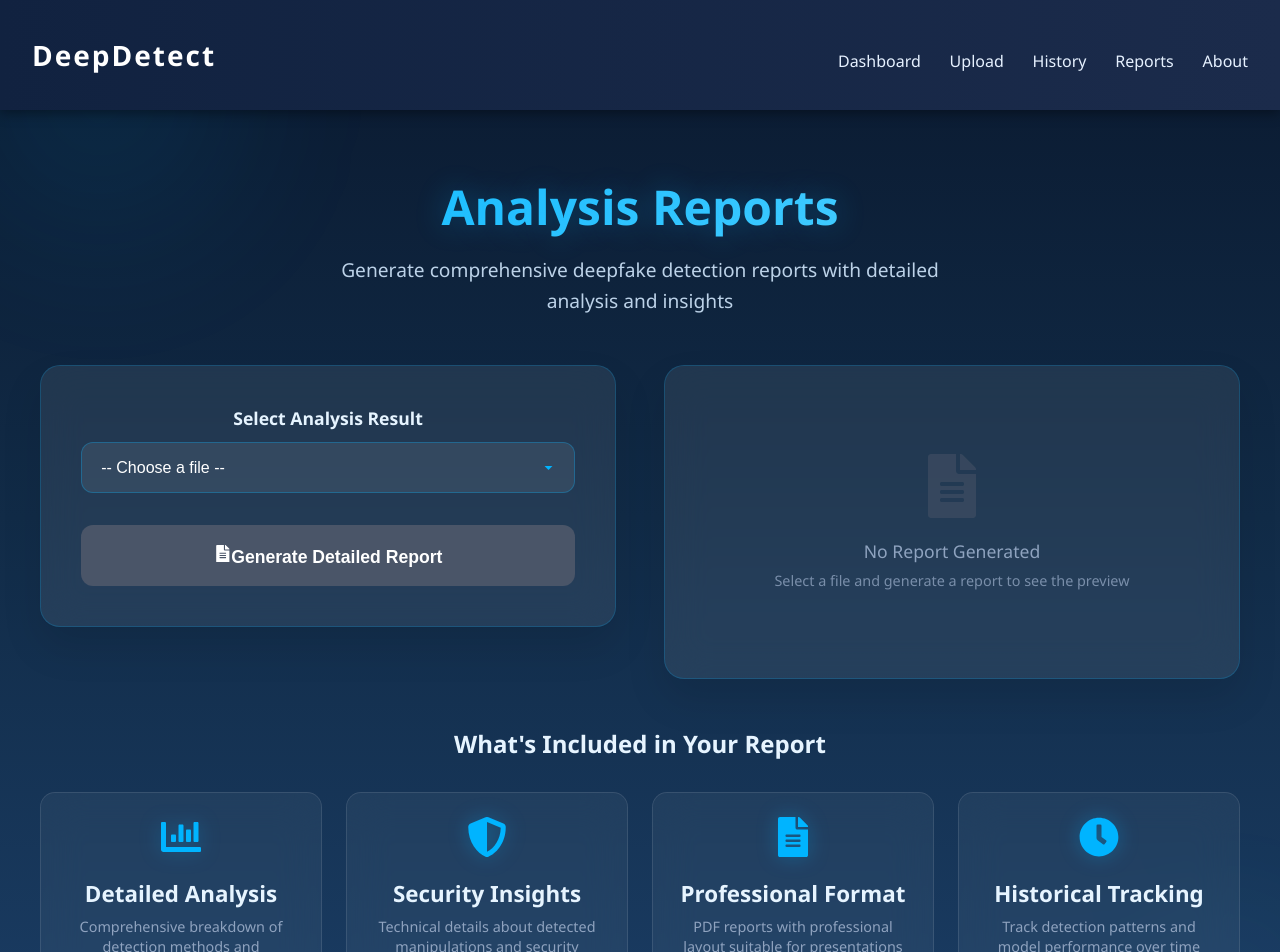
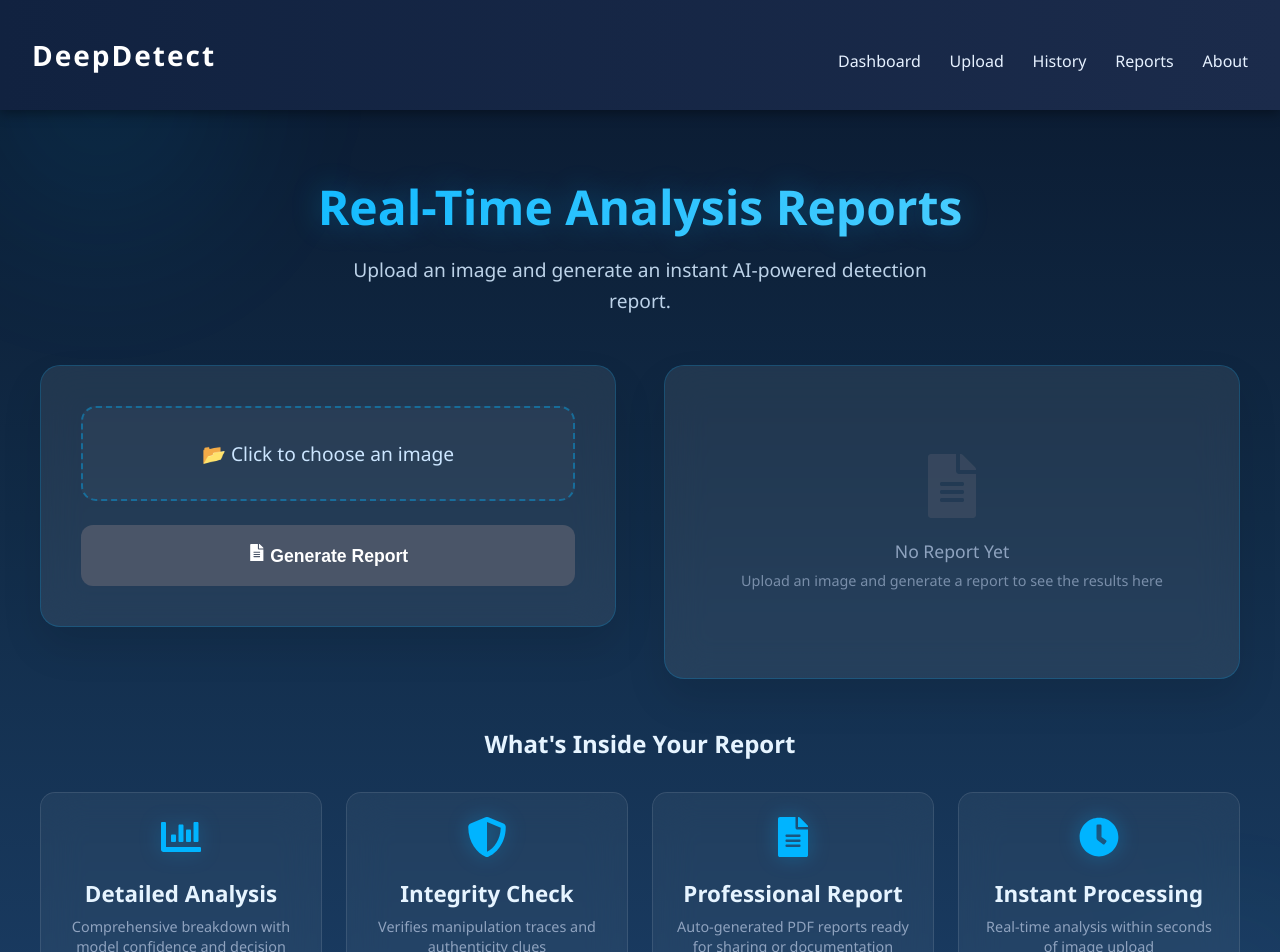
Before and after one commit to dnm10/DeepDetect-DeepFake, a React (Create React App) app in the folder ui_deep/: page /reports in a window 1280 px wide. Shown: the top 952 px of the page. Built offline with nearby package versions, Linux system fonts and the light colour scheme.

Commit message:
reports page done

```diff
--- a/ui_deep/package.json
+++ b/ui_deep/package.json
@@ -9,11 +9,13 @@
     "@testing-library/react": "^16.3.0",
     "@testing-library/user-event": "^13.5.0",
     "axios": "^1.12.2",
+    "jspdf": "^3.0.3",
+    "jspdf-autotable": "^5.0.2",
     "react": "^19.1.1",
     "react-dom": "^19.1.1",
     "react-icons": "^5.5.0",
     "react-router-dom": "^7.9.3",
-    "react-scripts": "^5.0.1",
+    "react-scripts": "5.0.1",
     "web-vitals": "^2.1.4"
   },
   "scripts": {
--- a/ui_deep/src/pages/Reports.js
+++ b/ui_deep/src/pages/Reports.js
@@ -1,4 +1,4 @@
-import React, { useState } from "react";
+import React, { useState, useRef } from "react";
 import Navbar from "../Components/Navbar.js";
 import {
   FaDownload,
@@ -7,70 +7,112 @@ import {
   FaShieldAlt,
   FaClock,
   FaCheckCircle,
-  FaFilePdf,
-  FaSync
+  FaSync,
+  FaImage,
+  FaFilePdf
 } from "react-icons/fa";
+import jsPDF from "jspdf";
+import "jspdf-autotable";
 import "./Reports.css";
 
 function Reports() {
-  const [selectedItem, setSelectedItem] = useState("");
-  const [isGenerated, setIsGenerated] = useState(false);
+  const [uploadedFile, setUploadedFile] = useState(null);
+  const [reportData, setReportData] = useState(null);
   const [isGenerating, setIsGenerating] = useState(false);
+  const fileInputRef = useRef();
 
-  const historyData = [
-    {
-      id: 1,
-      fileName: "profile_photo.jpg",
-      date: "2024-03-15",
-      result: "Fake",
-      confidence: 97,
-      fileSize: "2.4 MB",
-      analysisTime: "3.2s",
-      detectionModel: "Advanced CNN v2.1"
-    },
-    {
-      id: 2,
-      fileName: "vacation_pic.png",
-      date: "2024-03-14",
-      result: "Real",
-      confidence: 91,
-      fileSize: "3.1 MB",
-      analysisTime: "2.8s",
-      detectionModel: "Advanced CNN v2.1"
-    },
-    {
-      id: 3,
-      fileName: "document.jpg",
-      date: "2024-03-13",
-      result: "Fake",
-      confidence: 88,
-      fileSize: "1.8 MB",
-      analysisTime: "2.5s",
-      detectionModel: "Advanced CNN v2.1"
-    },
-  ];
+  // Handle file selection
+  const handleFileUpload = (e) => {
+    const file = e.target.files[0];
+    if (file) {
+      setUploadedFile(file);
+      setReportData(null); // reset previous report
+    }
+  };
 
-  const selectedFileData = historyData.find(item => item.fileName === selectedItem);
+  const openFileDialog = () => fileInputRef.current.click();
 
-  const handleGenerate = () => {
-    if (selectedItem) {
-      setIsGenerating(true);
-      // Simulate report generation
-      setTimeout(() => {
-        setIsGenerating(false);
-        setIsGenerated(true);
-      }, 2000);
+  // Generate report using ML backend
+  const handleGenerateReport = async () => {
+    if (!uploadedFile) return;
+
+    setIsGenerating(true);
+    setReportData(null);
+
+    const formData = new FormData();
+    formData.append("file", uploadedFile);
+
+    try {
+      const response = await fetch("http://localhost:8000/predict/", {
+        method: "POST",
+        body: formData,
+      });
+
+      if (!response.ok) throw new Error("Network error");
+
+      const data = await response.json();
+
+      const newReport = {
+        fileName: uploadedFile.name,
+        fileSize: `${(uploadedFile.size / (1024 * 1024)).toFixed(2)} MB`,
+        date: new Date().toLocaleDateString(),
+        result: data.prediction,
+        confidence: data.confidence,
+        detectionModel: "Advanced CNN v2.1",
+        analysisTime: "Real-time",
+      };
+
+      setReportData(newReport);
+
+      // Optional: Save report to server history
+      await fetch("http://localhost:5000/predict", {
+        method: "POST",
+        headers: { "Content-Type": "application/json" },
+        body: JSON.stringify({
+          fileName: newReport.fileName,
+          result: newReport.result,
+          confidence: newReport.confidence,
+        }),
+      });
+
+    } catch (error) {
+      console.error(error);
+      alert("Error generating report: " + error.message);
+    } finally {
+      setIsGenerating(false);
     }
   };
 
   const handleNewReport = () => {
-    setSelectedItem("");
-    setIsGenerated(false);
+    setUploadedFile(null);
+    setReportData(null);
   };
 
+  // Generate PDF using jsPDF
   const handleDownload = () => {
-    alert(`Downloading report for: ${selectedItem}`);
-    // In real implementation, this would download the PDF
+    if (!reportData) return;
+
+    const doc = new jsPDF();
+
+    doc.setFontSize(18);
+    doc.text("Deepfake Analysis Report", 14, 22);
+
+    doc.setFontSize(12);
+    doc.text(`File Name: ${reportData.fileName}`, 14, 40);
+    doc.text(`Date: ${reportData.date}`, 14, 50);
+    doc.text(`File Size: ${reportData.fileSize}`, 14, 60);
+    doc.text(`Detection Model: ${reportData.detectionModel}`, 14, 70);
+    doc.text(`Detection Result: ${reportData.result}`, 14, 80);
+    doc.text(`Confidence Level: ${reportData.confidence}%`, 14, 90);
+    doc.text(`Analysis Time: ${reportData.analysisTime}`, 14, 100);
+
+    // Confidence bar
+    doc.setDrawColor(0);
+    const barWidth = reportData.confidence * 1.5;
+    doc.setFillColor(reportData.result === "Fake" ? 255 : 0, reportData.result === "Fake" ? 0 : 255, 0);
+    doc.rect(14, 105, barWidth, 10, "F");
+
+    doc.save(`${reportData.fileName}_report.pdf`);
   };
 
   return (
@@ -78,54 +120,54 @@ function Reports() {
       <Navbar />
 
       <div className="reports-container">
-        {/* Header */}
         <div className="reports-header">
-          <h1 className="reports-title">Analysis Reports</h1>
+          <h1 className="reports-title">Real-Time Analysis Reports</h1>
           <p className="reports-subtitle">
-            Generate comprehensive deepfake detection reports with detailed analysis and insights
+            Upload an image and generate an instant AI-powered detection report.
           </p>
         </div>
 
-        {/* Main Content */}
         <div className="reports-content">
-          {/* Report Generation Section */}
+          {/* Upload & Generate Section */}
           <div className="report-generation-card">
-            <div className="form-group">
-              <label htmlFor="select-item" className="form-label">
-                Select Analysis Result
-              </label>
-              <select
-                id="select-item"
-                className="report-select"
-                value={selectedItem}
-                onChange={(e) => {
-                  setSelectedItem(e.target.value);
-                  setIsGenerated(false);
-                }}
-              >
-                <option value="">-- Choose a file --</option>
-                {historyData.map((item) => (
-                  <option key={item.id} value={item.fileName}>
-                    {item.fileName} ({item.result} - {item.date})
-                  </option>
-                ))}
-              </select>
+            <input
+              type="file"
+              ref={fileInputRef}
+              onChange={handleFileUpload}
+              accept="image/*"
+              style={{ display: "none" }}
+            />
+
+            <div
+              className="upload-box"
+              onClick={openFileDialog}
+              style={{ cursor: "pointer" }}
+            >
+              {uploadedFile ? (
+                <span>{uploadedFile.name}</span>
+              ) : (
+                <span>📂 Click to choose an image</span>
+              )}
             </div>
+
+            {uploadedFile && (
+              <p className="file-info">
+                <FaImage /> {uploadedFile.name} ({(uploadedFile.size / (1024 * 1024)).toFixed(2)} MB)
+              </p>
+            )}
 
             <button
               className="generate-btn"
-              onClick={handleGenerate}
-              disabled={!selectedItem || isGenerating}
+              onClick={handleGenerateReport}
+              disabled={!uploadedFile || isGenerating}
             >
               {isGenerating ? (
                 <>
-                  <FaSync className="loading-spinner" />
-                  Generating Report...
+                  <FaSync className="loading-spinner" /> Generating Report...
                 </>
               ) : (
                 <>
-                  <FaFileAlt />
-                  Generate Detailed Report
+                  <FaFileAlt /> Generate Report
                 </>
               )}
             </button>
@@ -133,64 +175,47 @@ function Reports() {
 
           {/* Report Preview Section */}
           <div className="report-preview-section">
-            {isGenerated && selectedFileData ? (
+            {reportData ? (
               <div className="report-preview-card fade-in">
                 <div className="preview-header">
                   <FaCheckCircle style={{ color: '#00ff88', fontSize: '3rem', marginBottom: '1rem' }} />
-                  <h3 className="preview-title">Report Generated Successfully</h3>
-                  <p className="preview-subtitle">Comprehensive analysis report is ready</p>
+                  <h3 className="preview-title">Report Generated</h3>
+                  <p className="preview-subtitle">AI-based analysis completed successfully</p>
                 </div>
 
                 <div className="report-details">
+                  <div className="detail-item"><span>File Name:</span> <span>{reportData.fileName}</span></div>
+                  <div className="detail-item"><span>Date:</span> <span>{reportData.date}</span></div>
+                  <div className="detail-item"><span>File Size:</span> <span>{reportData.fileSize}</span></div>
+                  <div className="detail-item"><span>Model:</span> <span>{reportData.detectionModel}</span></div>
                   <div className="detail-item">
-                    <span className="detail-label">File Name:</span>
-                    <span className="detail-value">{selectedFileData.fileName}</span>
-                  </div>
-                  <div className="detail-item">
-                    <span className="detail-label">Analysis Date:</span>
-                    <span className="detail-value">{selectedFileData.date}</span>
-                  </div>
-                  <div className="detail-item">
-                    <span className="detail-label">File Size:</span>
-                    <span className="detail-value">{selectedFileData.fileSize}</span>
-                  </div>
-                  <div className="detail-item">
-                    <span className="detail-label">Detection Result:</span>
-                    <span className={`result-badge ${selectedFileData.result === 'Fake' ? 'badge-fake' : 'badge-real'}`}>
-                      {selectedFileData.result}
+                    <span>Result:</span>
+                    <span className={`result-badge ${reportData.result === "Fake" ? "badge-fake" : "badge-real"}`}>
+                      {reportData.result}
                     </span>
                   </div>
-                  <div className="detail-item">
-                    <span className="detail-label">Detection Model:</span>
-                    <span className="detail-value">{selectedFileData.detectionModel}</span>
-                  </div>
-                  <div className="detail-item">
-                    <span className="detail-label">Analysis Time:</span>
-                    <span className="detail-value">{selectedFileData.analysisTime}</span>
-                  </div>
+                  <div className="detail-item"><span>Analysis Time:</span> <span>{reportData.analysisTime}</span></div>
                 </div>
 
                 <div className="confidence-meter">
                   <div className="confidence-header">
                     <span className="confidence-label">Confidence Level</span>
-                    <span className="confidence-value">{selectedFileData.confidence}%</span>
+                    <span className="confidence-value">{reportData.confidence}%</span>
                   </div>
                   <div className="confidence-bar">
                     <div
                       className="confidence-fill"
-                      style={{ width: `${selectedFileData.confidence}%` }}
+                      style={{ width: `${reportData.confidence}%` }}
                     ></div>
                   </div>
                 </div>
 
                 <div className="report-actions">
                   <button className="download-btn" onClick={handleDownload}>
-                    <FaFilePdf />
-                    Download PDF Report
+                    <FaFilePdf /> Download PDF Report
                   </button>
                   <button className="new-report-btn" onClick={handleNewReport}>
-                    <FaSync />
-                    New Report
+                    <FaSync /> New Report
                   </button>
                 </div>
               </div>
@@ -198,9 +223,9 @@ function Reports() {
               <div className="report-preview-card">
                 <div className="empty-preview">
                   <FaFileAlt className="empty-icon" />
-                  <div className="empty-text">No Report Generated</div>
+                  <div className="empty-text">No Report Yet</div>
                   <div className="empty-subtext">
-                    Select a file and generate a report to see the preview
+                    Upload an image and generate a report to see the results here
                   </div>
                 </div>
               </div>
@@ -210,35 +235,27 @@ function Reports() {
 
         {/* Report Features */}
         <div className="report-features">
-          <h3 className="features-title">What's Included in Your Report</h3>
+          <h3 className="features-title">What's Inside Your Report</h3>
           <div className="features-grid">
             <div className="feature-card">
               <FaChartBar className="feature-icon" />
               <div className="feature-title">Detailed Analysis</div>
-              <div className="feature-desc">
-                Comprehensive breakdown of detection methods and confidence scores
-              </div>
+              <div className="feature-desc">Comprehensive breakdown with model confidence and decision metrics</div>
             </div>
             <div className="feature-card">
               <FaShieldAlt className="feature-icon" />
-              <div className="feature-title">Security Insights</div>
-              <div className="feature-desc">
-                Technical details about detected manipulations and security implications
-              </div>
+              <div className="feature-title">Integrity Check</div>
+              <div className="feature-desc">Verifies manipulation traces and authenticity clues</div>
             </div>
             <div className="feature-card">
               <FaFileAlt className="feature-icon" />
-              <div className="feature-title">Professional Format</div>
-              <div className="feature-desc">
-                PDF reports with professional layout suitable for presentations and documentation
-              </div>
+              <div className="feature-title">Professional Report</div>
+              <div className="feature-desc">Auto-generated PDF reports ready for sharing or documentation</div>
             </div>
             <div className="feature-card">
               <FaClock className="feature-icon" />
-              <div className="feature-title">Historical Tracking</div>
-              <div className="feature-desc">
-                Track detection patterns and model performance over time
-              </div>
+              <div className="feature-title">Instant Processing</div>
+              <div className="feature-desc">Real-time analysis within seconds of image upload</div>
             </div>
           </div>
         </div>
```
Also changed, not shown: ui_deep/src/pages/Dashboard.css (+50 -59 lines), ui_deep/src/pages/Twofactor.css (+68 -42 lines), 1 other file (tests, documents, lock files or other folders).
